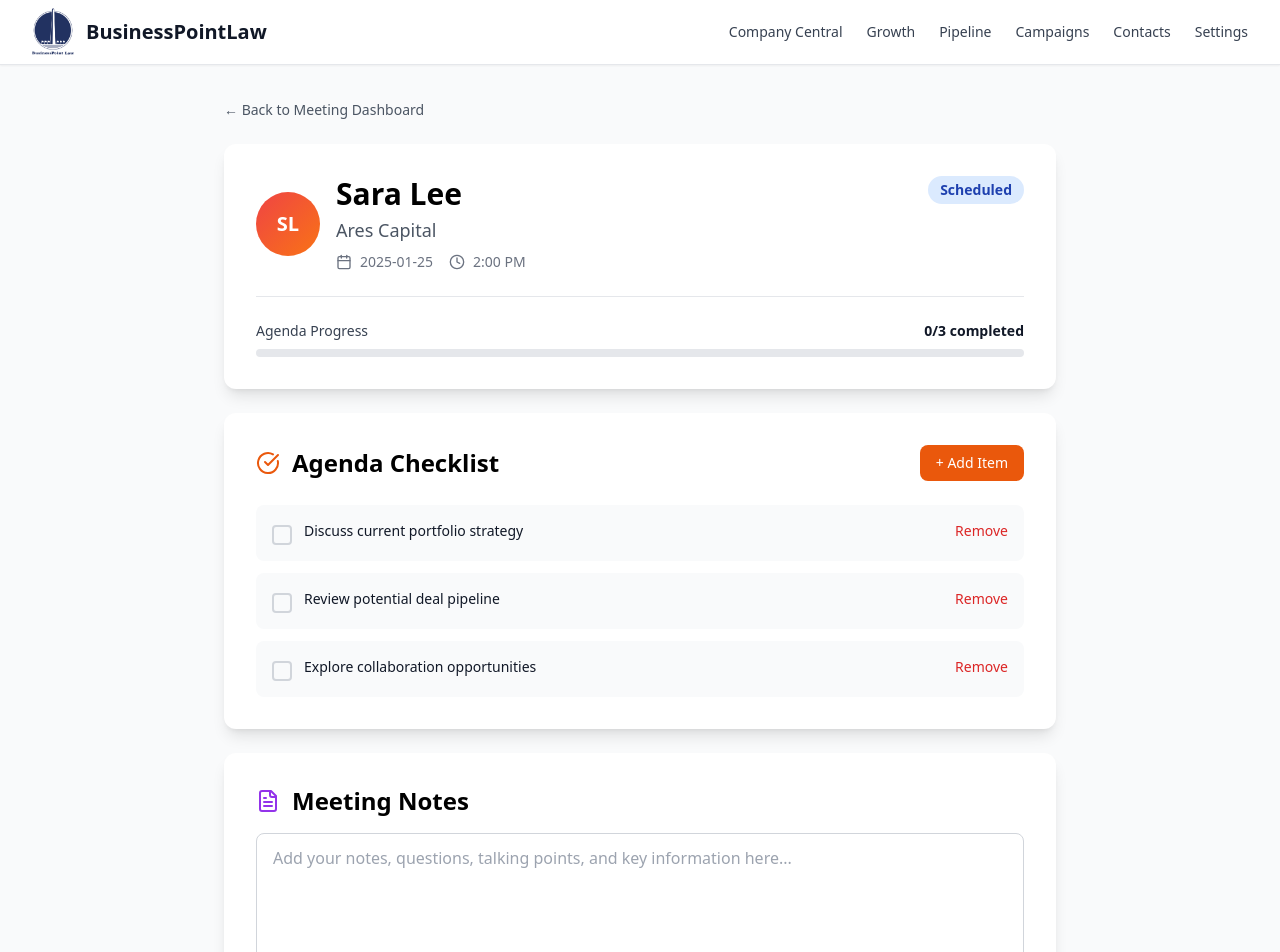
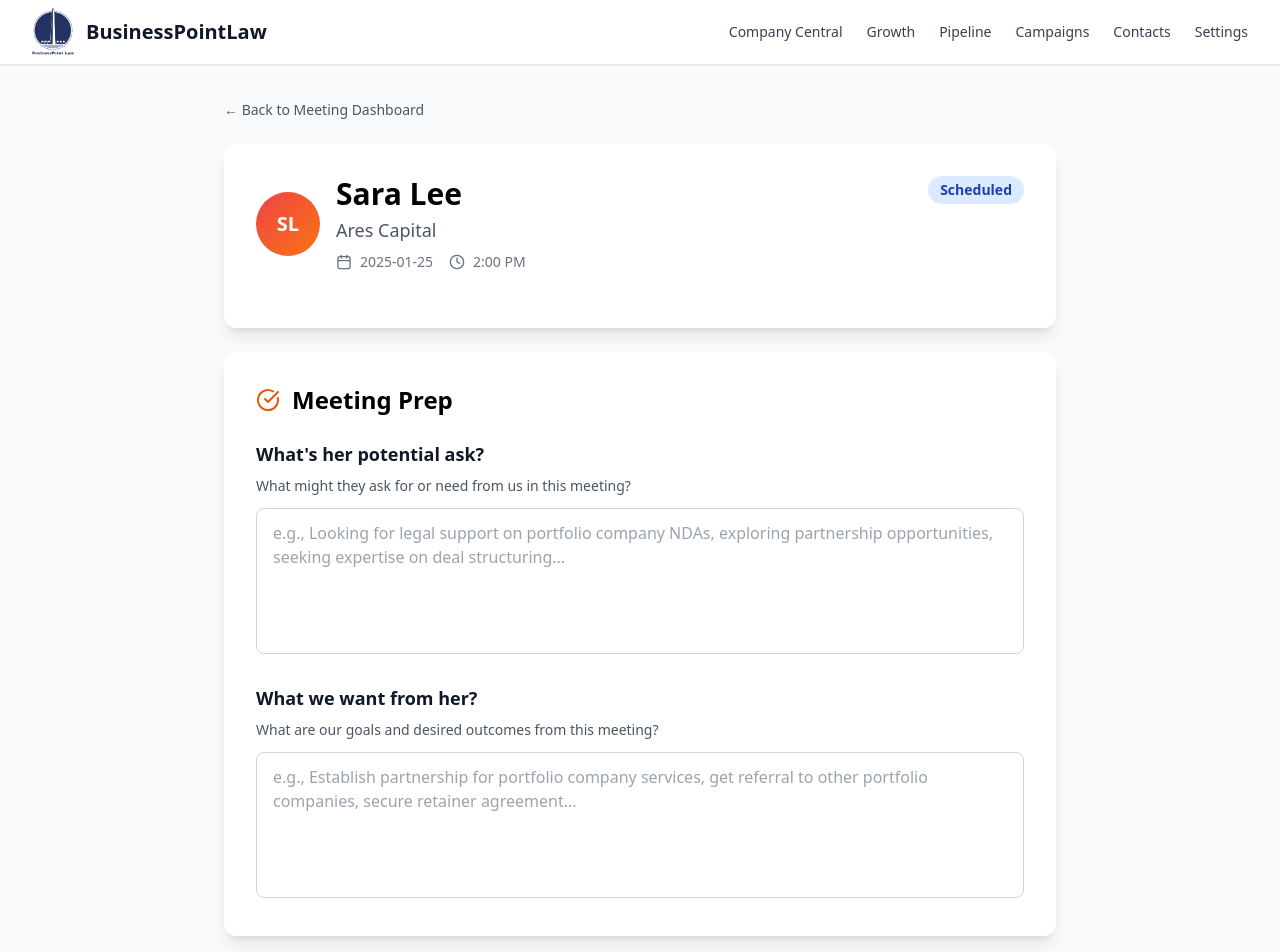
Before and after one commit to Ignite-Strategies/IgniteLegal-frontend, a React (Vite) app: page /meeting-prep/1 in a window 1280 px wide. Shown: the top 952 px of the page. Built offline with nearby package versions, Linux system fonts and the light colour scheme.

Commit message:
Refactor MeetingPrep to focus on strategic questions (potential ask, what we want) and remove meeting notes

```diff
--- a/src/pages/relationship/MeetingPrep.jsx
+++ b/src/pages/relationship/MeetingPrep.jsx
@@ -1,18 +1,14 @@
 import { useState } from 'react';
 import { Link, useNavigate, useParams } from 'react-router-dom';
-import { Calendar, CheckCircle, FileText, Clock } from 'lucide-react';
+import { Calendar, CheckCircle, Clock } from 'lucide-react';
 import { mockMeetings } from '../../data/mockData';
 
 export default function MeetingPrep() {
   const { id } = useParams();
   const navigate = useNavigate();
   const meeting = mockMeetings.find(m => m.id === parseInt(id));
-  const [agendaItems, setAgendaItems] = useState([
-    { id: 1, text: 'Discuss current portfolio strategy', completed: false },
-    { id: 2, text: 'Review potential deal pipeline', completed: false },
-    { id: 3, text: 'Explore collaboration opportunities', completed: false },
-  ]);
-  const [notes, setNotes] = useState('');
+  const [theirPotentialAsk, setTheirPotentialAsk] = useState('');
+  const [whatWeWant, setWhatWeWant] = useState('');
   const [isComplete, setIsComplete] = useState(false);
 
   if (!meeting) {
@@ -29,45 +25,12 @@ export default function MeetingPrep() {
     );
   }
 
-  const toggleAgendaItem = (itemId) => {
-    setAgendaItems(items =>
-      items.map(item =>
-        item.id === itemId ? { ...item, completed: !item.completed } : item
-      )
-    );
-  };
-
-  const addAgendaItem = () => {
-    const newItem = {
-      id: Date.now(),
-      text: '',
-      completed: false,
-      isNew: true,
-    };
-    setAgendaItems([...agendaItems, newItem]);
-  };
-
-  const updateAgendaItem = (itemId, text) => {
-    setAgendaItems(items =>
-      items.map(item =>
-        item.id === itemId ? { ...item, text, isNew: false } : item
-      )
-    );
-  };
-
-  const removeAgendaItem = (itemId) => {
-    setAgendaItems(items => items.filter(item => item.id !== itemId));
-  };
-
   const handleMarkComplete = () => {
     setIsComplete(true);
     setTimeout(() => {
       navigate('/meeting-dashboard');
     }, 1500);
   };
-
-  const completedCount = agendaItems.filter(item => item.completed).length;
-  const progressPercent = agendaItems.length > 0 ? (completedCount / agendaItems.length) * 100 : 0;
 
   return (
     <div className="max-w-4xl mx-auto px-4 sm:px-6 lg:px-8 py-8">
@@ -105,109 +68,50 @@ export default function MeetingPrep() {
           </span>
         </div>
 
-        {/* Progress Indicator */}
-        <div className="border-t border-gray-200 pt-6">
-          <div className="flex justify-between items-center mb-2">
-            <span className="text-sm font-medium text-gray-700">Agenda Progress</span>
-            <span className="text-sm font-bold text-gray-900">
-              {completedCount}/{agendaItems.length} completed
-            </span>
+      </div>
+
+      {/* Strategic Prep Questions */}
+      <div className="bg-white rounded-xl shadow-lg p-8 mb-6">
+        <h2 className="text-2xl font-bold flex items-center gap-3 mb-6">
+          <CheckCircle className="h-6 w-6 text-orange-600" />
+          Meeting Prep
+        </h2>
+
+        <div className="space-y-6">
+          {/* Their Potential Ask */}
+          <div>
+            <label className="block text-lg font-semibold text-gray-900 mb-2">
+              What's her potential ask?
+            </label>
+            <p className="text-sm text-gray-600 mb-3">
+              What might they ask for or need from us in this meeting?
+            </p>
+            <textarea
+              value={theirPotentialAsk}
+              onChange={(e) => setTheirPotentialAsk(e.target.value)}
+              placeholder="e.g., Looking for legal support on portfolio company NDAs, exploring partnership opportunities, seeking expertise on deal structuring..."
+              rows="5"
+              className="w-full px-4 py-3 border border-gray-300 rounded-lg focus:ring-2 focus:ring-orange-500 focus:border-orange-500 resize-none"
+            />
           </div>
-          <div className="w-full bg-gray-200 rounded-full h-2">
-            <div
-              className="bg-gradient-to-r from-red-500 to-orange-500 h-2 rounded-full transition-all duration-500"
-              style={{ width: `${progressPercent}%` }}
-            ></div>
+
+          {/* What We Want */}
+          <div>
+            <label className="block text-lg font-semibold text-gray-900 mb-2">
+              What we want from her?
+            </label>
+            <p className="text-sm text-gray-600 mb-3">
+              What are our goals and desired outcomes from this meeting?
+            </p>
+            <textarea
+              value={whatWeWant}
+              onChange={(e) => setWhatWeWant(e.target.value)}
+              placeholder="e.g., Establish partnership for portfolio company services, get referral to other portfolio companies, secure retainer agreement..."
+              rows="5"
+              className="w-full px-4 py-3 border border-gray-300 rounded-lg focus:ring-2 focus:ring-orange-500 focus:border-orange-500 resize-none"
+            />
           </div>
         </div>
-      </div>
-
-      {/* Agenda Checklist */}
-      <div className="bg-white rounded-xl shadow-lg p-8 mb-6">
-        <div className="flex items-center justify-between mb-6">
-          <h2 className="text-2xl font-bold flex items-center gap-3">
-            <CheckCircle className="h-6 w-6 text-orange-600" />
-            Agenda Checklist
-          </h2>
-          <button
-            onClick={addAgendaItem}
-            className="px-4 py-2 bg-orange-600 hover:bg-orange-700 text-white rounded-lg text-sm font-medium transition-colors"
-          >
-            + Add Item
-          </button>
-        </div>
-        <div className="space-y-3">
-          {agendaItems.map((item) => (
-            <div
-              key={item.id}
-              className="flex items-start gap-3 p-4 bg-gray-50 rounded-lg hover:bg-gray-100 transition-colors"
-            >
-              <button
-                onClick={() => toggleAgendaItem(item.id)}
-                className={`mt-1 w-5 h-5 rounded border-2 flex items-center justify-center transition-colors ${
-                  item.completed
-                    ? 'bg-green-500 border-green-500 text-white'
-                    : 'border-gray-300 hover:border-green-400'
-                }`}
-              >
-                {item.completed && <CheckCircle className="h-4 w-4" />}
-              </button>
-              {item.isNew ? (
-                <input
-                  type="text"
-                  placeholder="Enter agenda item..."
-                  className="flex-1 px-3 py-2 border border-gray-300 rounded-lg focus:ring-2 focus:ring-orange-500 focus:border-orange-500"
-                  autoFocus
-                  onBlur={(e) => {
-                    if (e.target.value.trim()) {
-                      updateAgendaItem(item.id, e.target.value);
-                    } else {
-                      removeAgendaItem(item.id);
-                    }
-                  }}
-                  onKeyPress={(e) => {
-                    if (e.key === 'Enter') {
-                      e.target.blur();
-                    }
-                  }}
-                />
-              ) : (
-                <>
-                  <p
-                    className={`flex-1 text-sm ${
-                      item.completed
-                        ? 'line-through text-gray-400'
-                        : 'text-gray-900'
-                    }`}
-                  >
-                    {item.text}
-                  </p>
-                  <button
-                    onClick={() => removeAgendaItem(item.id)}
-                    className="text-red-600 hover:text-red-800 text-sm font-medium"
-                  >
-                    Remove
-                  </button>
-                </>
-              )}
-            </div>
-          ))}
-        </div>
-      </div>
-
-      {/* Notes Section */}
-      <div className="bg-white rounded-xl shadow-lg p-8 mb-6">
-        <div className="flex items-center gap-3 mb-4">
-          <FileText className="h-6 w-6 text-purple-600" />
-          <h2 className="text-2xl font-bold">Meeting Notes</h2>
-        </div>
-        <textarea
-          value={notes}
-          onChange={(e) => setNotes(e.target.value)}
-          placeholder="Add your notes, questions, talking points, and key information here..."
-          rows="10"
-          className="w-full px-4 py-3 border border-gray-300 rounded-lg focus:ring-2 focus:ring-purple-500 focus:border-purple-500 resize-none"
-        />
       </div>
 
       {/* Action Buttons */}
```
